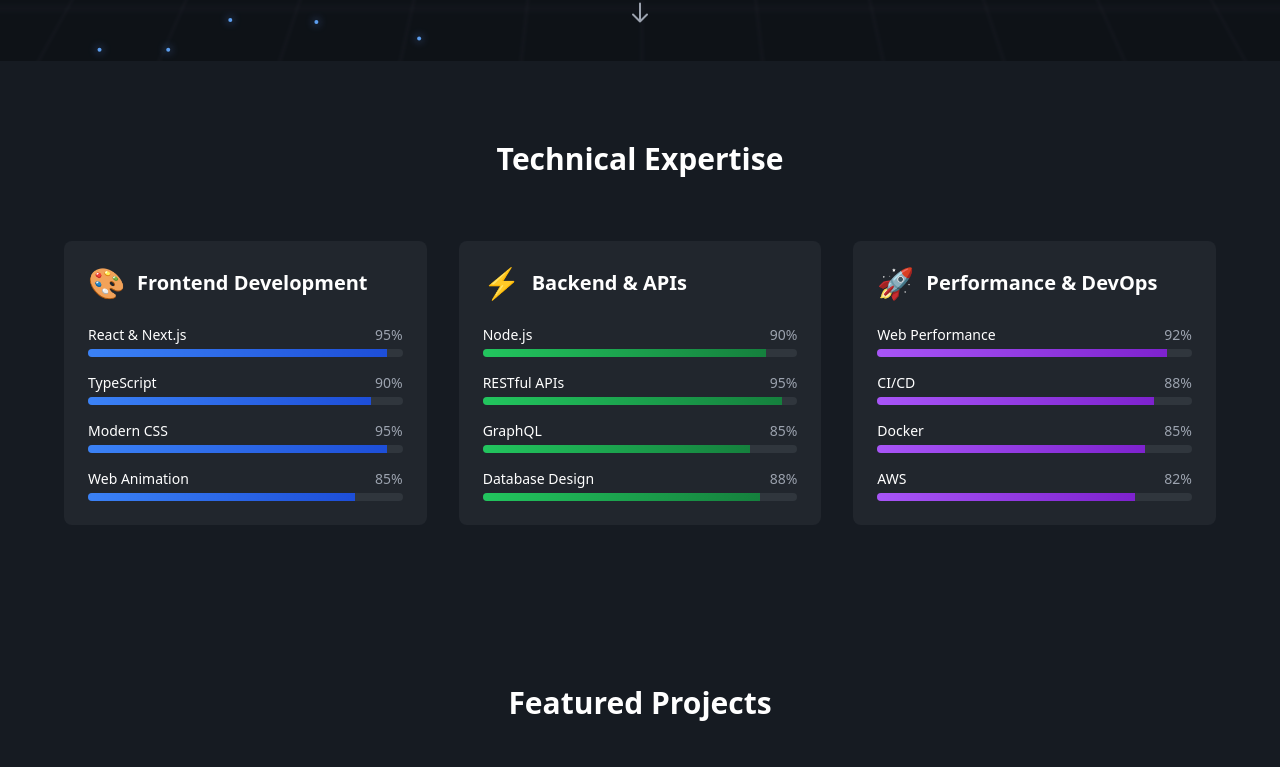
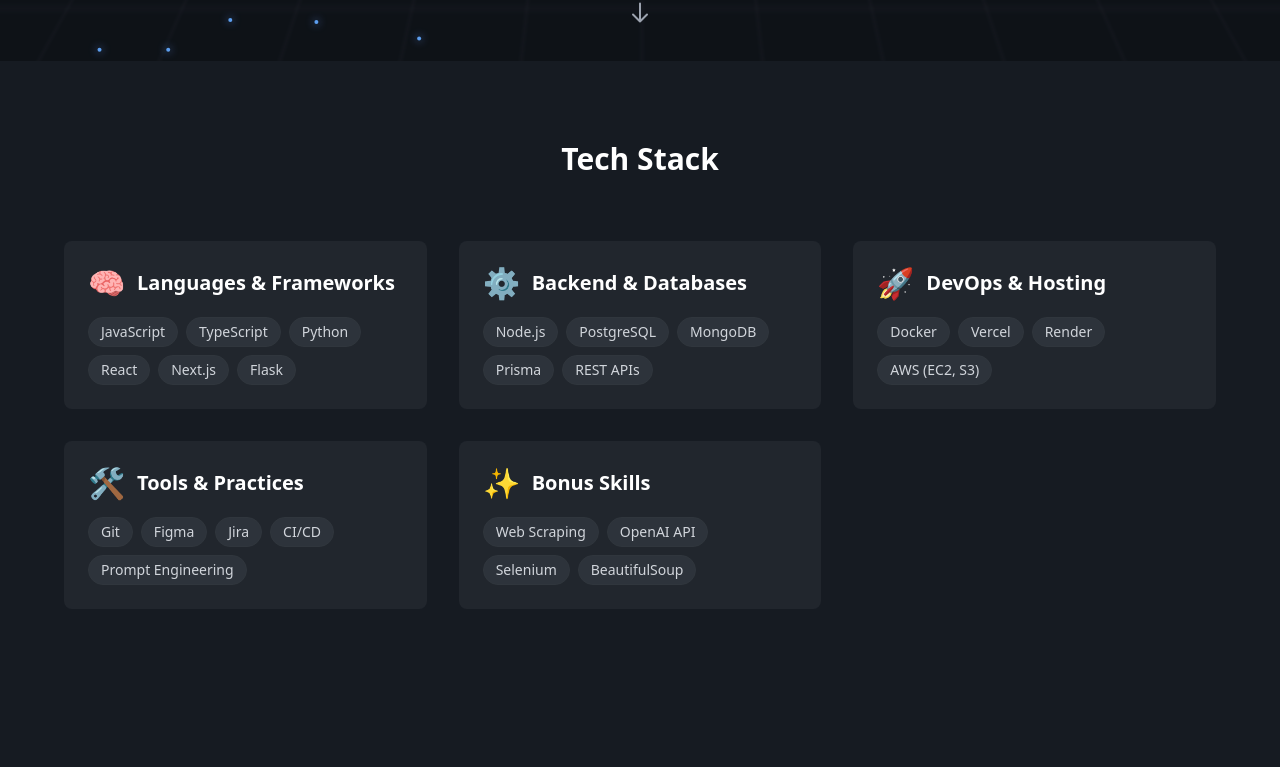
Before and after one commit to mayajairam/mayajairam-portfolio, a Next.js app: page / in a window 1280 px wide. Shown: the part 739-1506 px from the top of the page. Built offline with nearby package versions, Linux system fonts and the light colour scheme.

Commit message:
fix skills section

```diff
--- a/app/components/SkillsSection.tsx
+++ b/app/components/SkillsSection.tsx
@@ -1,64 +1,55 @@
 import React from 'react';
 
 export const SkillsSection = () => {
+  const categories = [
+    {
+      category: 'Languages & Frameworks',
+      icon: '🧠',
+      skills: ['JavaScript', 'TypeScript', 'Python', 'React', 'Next.js', 'Flask'],
+    },
+    {
+      category: 'Backend & Databases',
+      icon: '⚙️',
+      skills: ['Node.js', 'PostgreSQL', 'MongoDB', 'Prisma', 'REST APIs'],
+    },
+    {
+      category: 'DevOps & Hosting',
+      icon: '🚀',
+      skills: ['Docker', 'Vercel', 'Render', 'AWS (EC2, S3)'],
+    },
+    {
+      category: 'Tools & Practices',
+      icon: '🛠️',
+      skills: ['Git', 'Figma', 'Jira', 'CI/CD', 'Prompt Engineering'],
+    },
+    {
+      category: 'Bonus Skills',
+      icon: '✨',
+      skills: ['Web Scraping', 'OpenAI API', 'Selenium', 'BeautifulSoup'],
+    },
+  ];
+
   return (
     <section id="skills" className="py-12 sm:py-20 px-4 bg-[#161B22]">
       <div className="max-w-6xl mx-auto">
-				<h2 className="text-2xl sm:text-3xl font-bold mb-8 sm:mb-16 text-center">Technical Expertise</h2>
-				<div className="grid grid-cols-1 md:grid-cols-2 lg:grid-cols-3 gap-4 sm:gap-8">
-					{[
-						{
-							category: 'Frontend Development',
-							skills: [
-								{ name: 'React & Next.js', level: 95 },
-								{ name: 'TypeScript', level: 90 },
-								{ name: 'Modern CSS', level: 95 },
-								{ name: 'Web Animation', level: 85 },
-							],
-							icon: '🎨',
-							color: 'from-blue-500 to-blue-700',
-						},
-						{
-							category: 'Backend & APIs',
-							skills: [
-								{ name: 'Node.js', level: 90 },
-								{ name: 'RESTful APIs', level: 95 },
-								{ name: 'GraphQL', level: 85 },
-								{ name: 'Database Design', level: 88 },
-							],
-							icon: '⚡',
-							color: 'from-green-500 to-green-700',
-						},
-						{
-							category: 'Performance & DevOps',
-							skills: [
-								{ name: 'Web Performance', level: 92 },
-								{ name: 'CI/CD', level: 88 },
-								{ name: 'Docker', level: 85 },
-								{ name: 'AWS', level: 82 },
-							],
-							icon: '🚀',
-							color: 'from-purple-500 to-purple-700',
-						},
-					].map((category) => (
-						<div key={category.category} className="bg-[#21262D] rounded-lg p-6 transform hover:scale-[1.02] transition-all">
-							<div className="flex items-center gap-3 mb-6">
-								<span className="text-3xl">{category.icon}</span>
-								<h3 className="text-xl font-bold">{category.category}</h3>
+        <h2 className="text-2xl sm:text-3xl font-bold mb-8 sm:mb-16 text-center">Tech Stack</h2>
+        <div className="grid grid-cols-1 sm:grid-cols-2 lg:grid-cols-3 gap-6 sm:gap-8">
+          {categories.map(({ category, icon, skills }) => (
+            <div key={category} className="bg-[#21262D] rounded-lg p-6 hover:shadow-lg transition-shadow">
+              <div className="flex items-center gap-3 mb-4">
+                <span className="text-3xl">{icon}</span>
+                <h3 className="text-xl font-semibold text-white">{category}</h3>
               </div>
-							<div className="space-y-4">
-								{category.skills.map((skill) => (
-									<div key={skill.name}>
-										<div className="flex justify-between text-sm mb-1">
-											<span>{skill.name}</span>
-											<span className="text-gray-400">{skill.level}%</span>
-										</div>
-										<div className="h-2 bg-[#30363D] rounded-full overflow-hidden">
-											<div className={`h-full bg-gradient-to-r ${category.color} animate-expand origin-left`} style={{ width: `${skill.level}%` }}></div>
-										</div>
-									</div>
+              <ul className="flex flex-wrap gap-2 mt-4">
+                {skills.map((skill) => (
+                  <li
+                    key={skill}
+                    className="bg-[#2D333B] px-3 py-1 rounded-full text-sm text-gray-300 border border-[#30363D] hover:border-blue-500 transition-colors"
+                  >
+                    {skill}
+                  </li>
                 ))}
-							</div>
+              </ul>
             </div>
           ))}
         </div>
```
Lines whose indentation alone changed are shown as unchanged.
